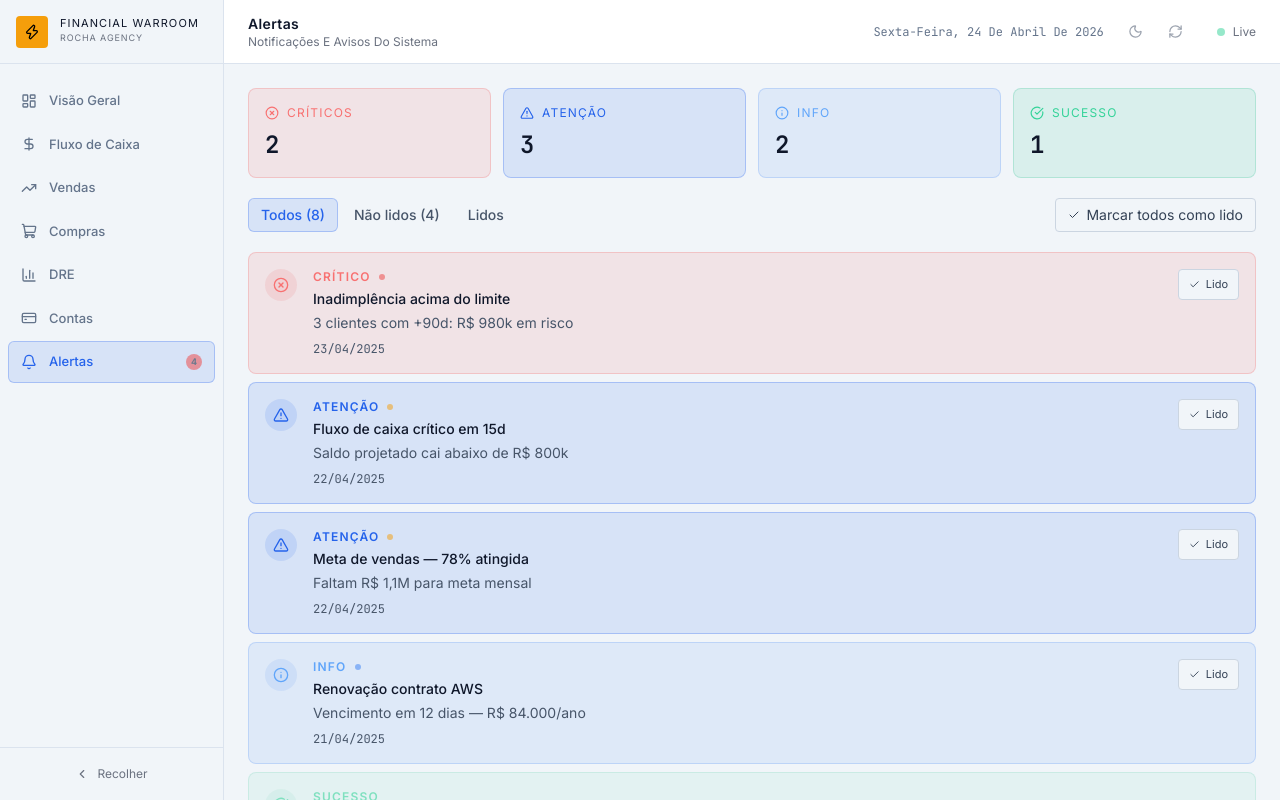
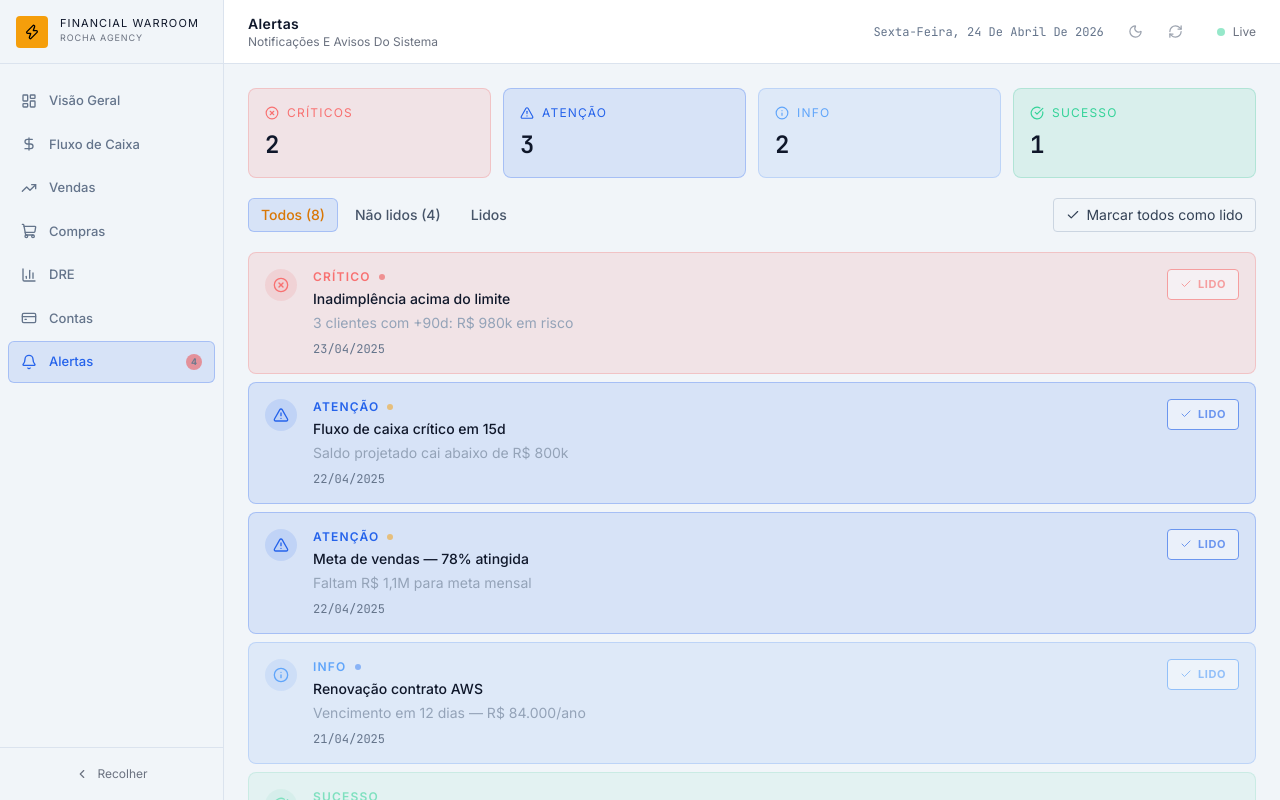
Before and after one commit to caior0cha/financial-war-room, a React (Vite) app: page /alertas in a window 1280 px wide. Built offline with nearby package versions, Linux system fonts and the light colour scheme.

Commit message:
Corrigido botoes de marcar como lido no darkmode

```diff
--- a/src/pages/Alertas.jsx
+++ b/src/pages/Alertas.jsx
@@ -70,16 +70,20 @@ export default function AlertasPage({ onMobileMenu }) {
       { key: 'lidos', label: 'Lidos' },
     ].map(f => (
       <button key={f.key} onClick={() => setFilter(f.key)}
-                className={`px-3 py-1.5 rounded-md text-sm font-medium transition-all
-                  ${filter === f.key ? 'bg-amber-500/20 text-amber-400 border border-amber-500/30' : 'text-slate-600 hover:text-slate-900 hover:bg-white/[0.07]'}`}>
+        className={`px-3 py-1.5 rounded-md text-sm font-medium transition-all border
+          ${filter === f.key
+            ? 'bg-amber-500/10 text-amber-600 border-amber-500/30 dark:bg-amber-500/20 dark:text-amber-400'
+            : 'border-transparent text-slate-600 hover:text-slate-900 hover:bg-slate-200/50 dark:text-slate-400 dark:hover:text-white dark:hover:bg-white/[0.07]'}`}>
         {f.label}
       </button>
     ))}
   </div>
   {unread > 0 && (
     <button onClick={marcarTodos}
-              className="flex items-center gap-1.5 px-3 py-1.5 bg-slate-100 hover:bg-slate-200 border border-slate-300 rounded text-sm text-slate-700 hover:text-slate-900 transition-all">
-              <Check size={12} />
+      className="flex items-center gap-1.5 px-3 py-1.5 border rounded text-sm transition-all
+        bg-slate-100 border-slate-300 text-slate-700 hover:bg-slate-200 hover:text-slate-900
+        dark:bg-white/[0.05] dark:border-white/10 dark:text-slate-300 dark:hover:bg-white/[0.1] dark:hover:border-white/20 dark:hover:text-white">
+      <Check size={14} />
       Marcar todos como lido
     </button>
   )}
@@ -111,13 +115,17 @@ export default function AlertasPage({ onMobileMenu }) {
                     {!a.lido && <span className={`w-1.5 h-1.5 rounded-full alert-dot ${style.bar}`} />}
                   </div>
                   <p className="text-white text-sm font-medium mb-1">{a.titulo}</p>
-                  <p className="text-slate-600 text-sm">{a.msg}</p>
-                  <p className="text-slate-600 text-xs mono mt-2">{a.data}</p>
+                  <p className="text-slate-400 text-sm">{a.msg}</p>
+                  <p className="text-slate-500 text-xs mono mt-2">{a.data}</p>
                 </div>
                 {!a.lido && (
                   <button onClick={() => marcarLido(a.id)}
-                    className="flex-shrink-0 flex items-center gap-1.5 px-2.5 py-1.5 bg-slate-100 hover:bg-slate-200 border border-slate-300 rounded text-[11px] text-slate-700 hover:text-slate-900 transition-all">
-                    <Check size={11} />
+                    className={`flex-shrink-0 flex items-center gap-1.5 px-3 py-1.5
+                      bg-white/[0.03] hover:bg-white/[0.1]
+                      border border-current opacity-60 hover:opacity-100
+                      rounded text-[11px] font-bold uppercase tracking-wider
+                      ${style.text} transition-all`}>
+                    <Check size={12} />
                     Lido
                   </button>
                 )}
```
Lines whose indentation alone changed are shown as unchanged.
